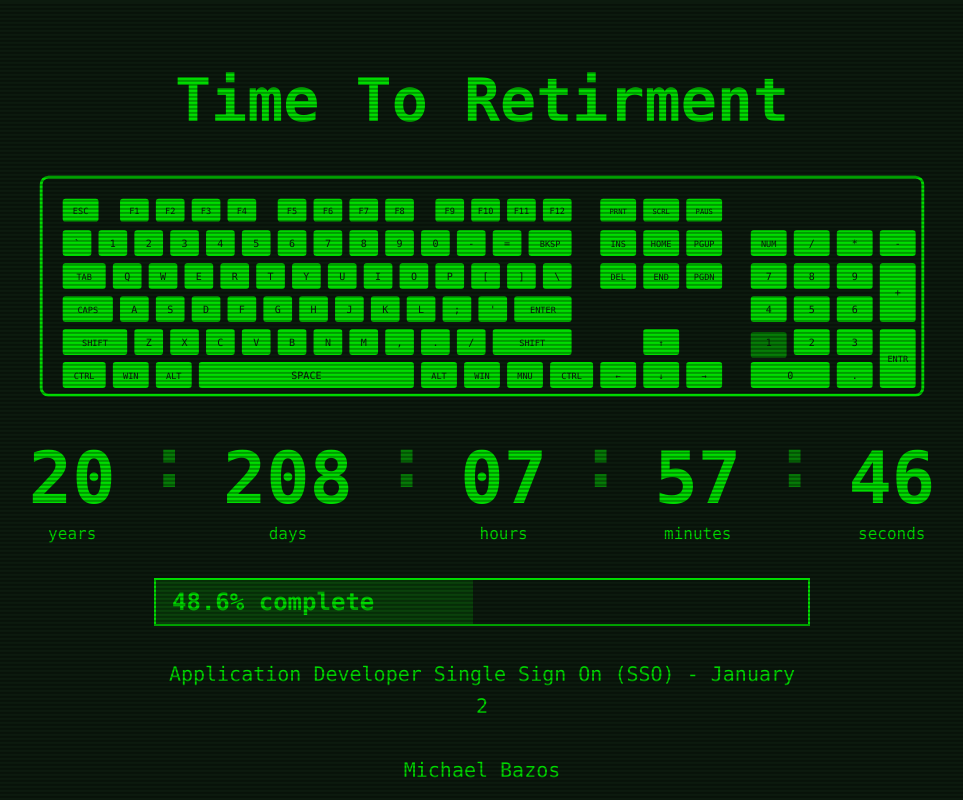
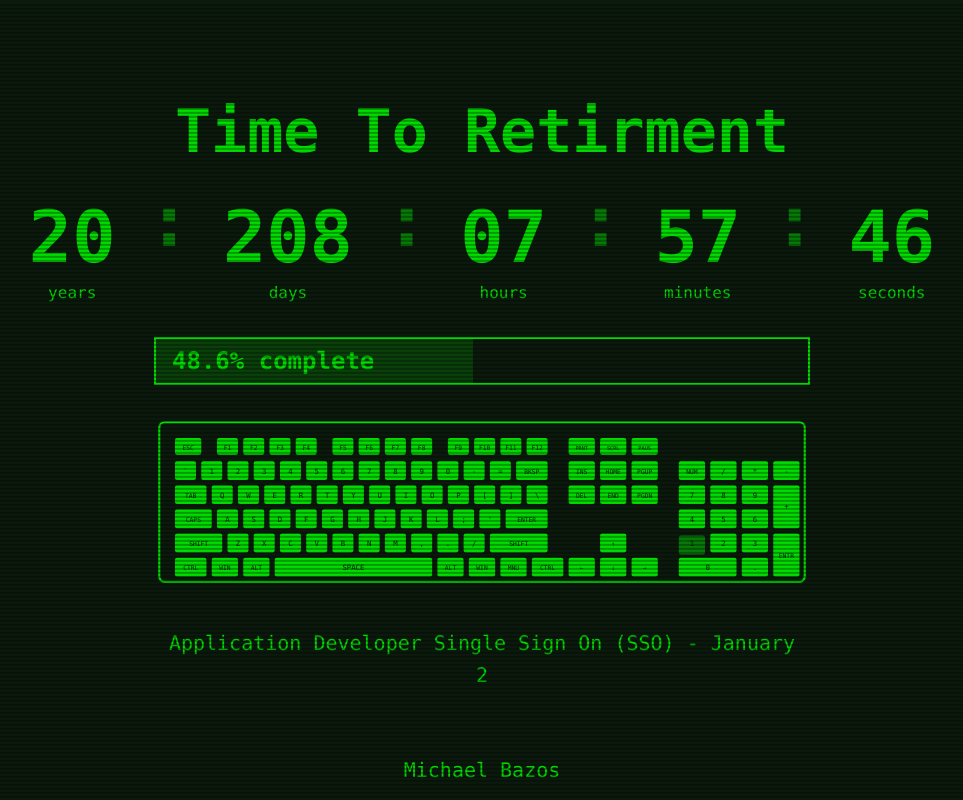
Before and after one commit to mbazos/green-screen, a Next.js app: page / in a window 1280 px wide. Shown: the whole page, without its empty margins (158-1121 px from the left). Built offline with nearby package versions, Linux system fonts and the light colour scheme.

Commit message:
Move keyboard directly under progress bar
Repositioned the FullKeyboard component from the header section to appear directly after the progress bar, improving the visual flow of the page.

```diff
--- a/app/page.tsx
+++ b/app/page.tsx
@@ -139,11 +139,6 @@ export default function Home() {
           <h1 className="text-3xl sm:text-4xl md:text-6xl font-bold mb-2">
             Time To Retirment
           </h1>
-
-          {/* Interactive keyboard */}
-          <div className="keyboard-typing-container mt-6 md:mt-8 w-full max-w-4xl mx-auto">
-            <FullKeyboard />
-          </div>
         </header>
 
         <div className="flex gap-2 sm:gap-4 md:gap-8 text-center items-start">
@@ -214,6 +209,11 @@ export default function Home() {
             </div>
           </div>
 
+          {/* Interactive keyboard */}
+          <div className="keyboard-typing-container mt-6 md:mt-8 w-full max-w-4xl mx-auto">
+            <FullKeyboard />
+          </div>
+
           <div className="mt-6 sm:mt-8 text-center min-h-[3.5rem] sm:min-h-[4rem] md:min-h-[4.5rem] px-2">
             <p className="text-base sm:text-lg md:text-xl leading-relaxed">
               {displayText}
```
